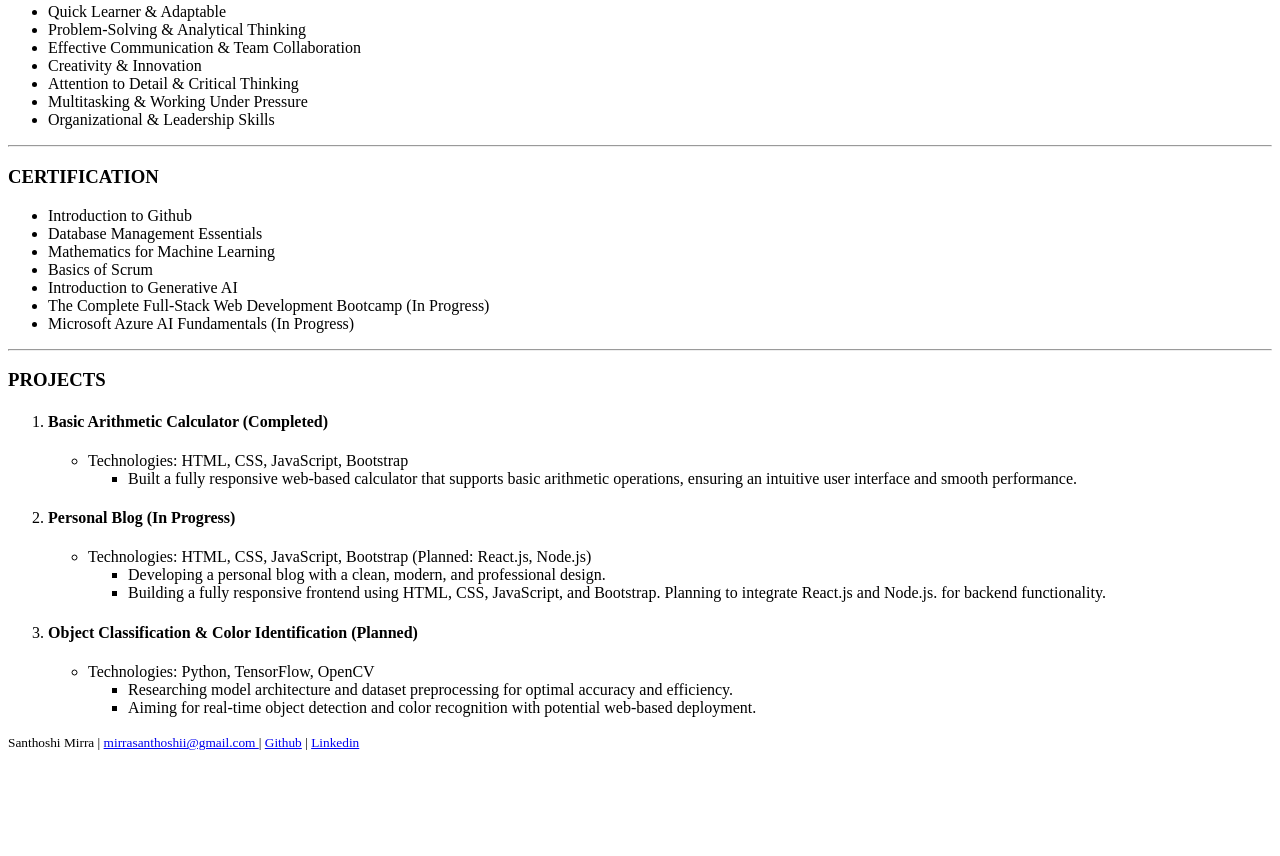
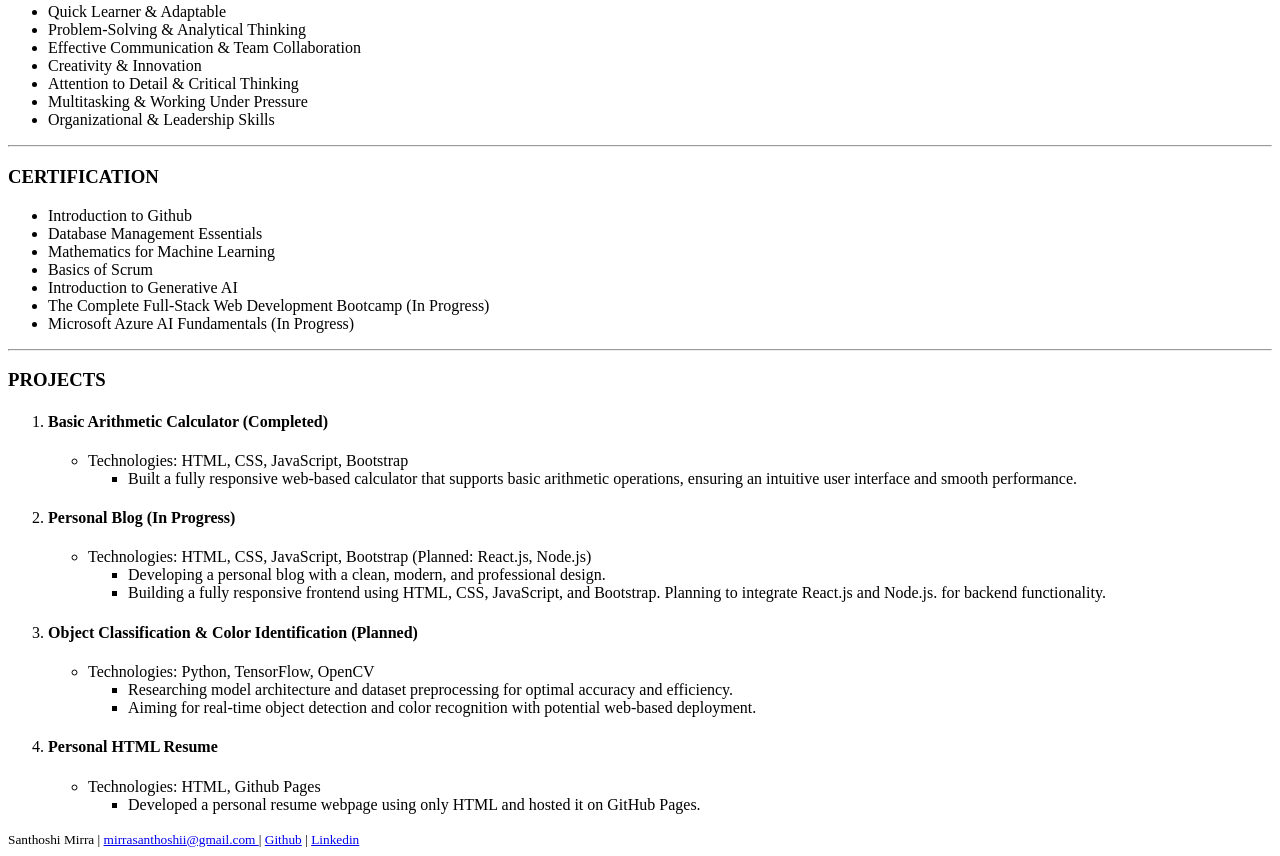
Before and after one commit to santhoshi-mirra/html-resume, a plain HTML site: page index.html in a window 1280 px wide. Shown: the part 904-1760 px from the top of the page. Before the commit the page ends 1663 px from the top, so only its background shows below. Drawn offline with Linux system fonts and the light colour scheme.

Commit message:
Update index.html

```diff
--- a/index.html
+++ b/index.html
@@ -101,6 +101,13 @@ Seeking internships to contribute to impactful projects, accelerate learning, an
             <li>Aiming for real-time object detection and color recognition with potential web-based deployment.</li>
         </ul>
     </ul>
+    <li> <h4>Personal HTML Resume </h4></li>
+    <ul>
+        <li>Technologies: HTML, Github Pages</li>
+        <ul>
+            <li>Developed a personal resume webpage using only HTML and hosted it on GitHub Pages.</li>
+        </ul>
+    </ul>
 </ol>
 <footer>
     <small>
```
